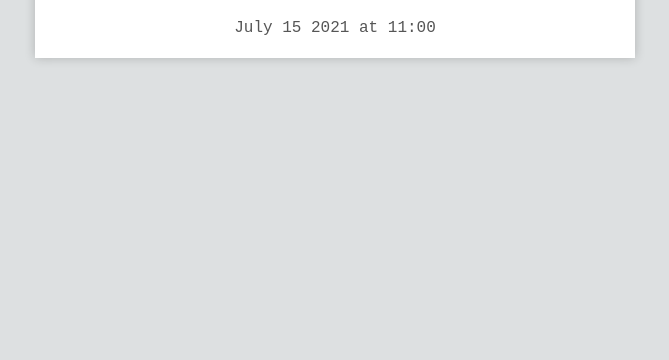
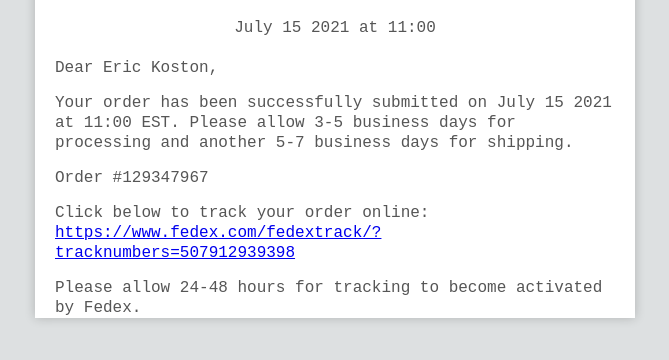
Before and after one commit to vannakjkum/Supreme-Receipt, a plain HTML site: page index.html in a window 1280 px wide. Shown: the part 116-476 px from the top of the page, without its empty margins (305-974 px from the left). Drawn offline with Linux system fonts and the light colour scheme.

Commit message:
info text added

```diff
--- a/index.html
+++ b/index.html
@@ -72,16 +72,16 @@
 
                     <!-- START LOGO & DATE -->
                     <tr>
-                        <td style="padding: 20px 0;">
+                        <td style="padding: 0;">
                             <table width="100%" style="border-spacing: 0;" role="presentation">
 
                                 <tr>
-                                    <td style="background-color: #FFFFFF; text-align: center;">
+                                    <td style="background-color: #FFFFFF; text-align: center; padding-top: 20px;">
                                         <a href="https://www.supremenewyork.com/" target="_blank"><img src="https://vannakjkum.com/wp-content/uploads/2021/09/supreme-logo.jpg" alt="Supreme" title="Supreme" width="125" border="0"></a>
                                     </td>
                                 </tr>
                                 <tr>
-                                    <td style="text-align: center; padding-top: 20px;">
+                                    <td style="text-align: center; padding: 20px 0;">
                                         <p style="Margin: 0;">July 15 2021 at 11:00</p>
                                     </td>
                                 </tr>
@@ -90,6 +90,41 @@
                         </td>
                     </tr>
                     <!-- END LOGO & DATE -->
+
+                    <!-- START SUMMARY TEXT -->
+                    <tr>
+                        <td style="padding: 0">
+                            <table width="100%" style="border-spacing: 0;" role="presentation">
+
+                                <tr>
+                                    <td style="padding: 0 20px;">
+                                        <p style="Margin: 0;">Dear Eric Koston,</p>
+                                    </td>
+                                </tr>
+                                <tr>
+                                    <td style="padding: 15px 20px 0 20px;">
+                                        <p style="Margin: 0;">Your order has been successfully submitted on July 15 2021 at 11:00 EST. Please allow 3-5 business days for processing and another 5-7 business days for shipping.</p>
+                                    </td>
+                                </tr>
+                                <tr>
+                                    <td style="padding: 15px 20px 0 20px;">
+                                        <p style="Margin: 0;">Order #129347967</p>
+                                    </td>
+                                </tr>
+                                <tr>
+                                    <td style="padding: 15px 20px 0 20px;">
+                                        <p style="Margin: 0;">Click below to track your order online:<br><a href="https://www.fedex.com/fedextrack/?tracknumbers=507912939398">https://www.fedex.com/fedextrack/?tracknumbers=507912939398</a></p>
+                                    </td>
+                                </tr>
+                                <tr>
+                                    <td style="padding: 15px 20px 0 20px;">
+                                        <p style="Margin: 0;">Please allow 24-48 hours for tracking to become activated by Fedex.</p>
+                                    </td>
+                                </tr>
+                            </table>
+                        </td>
+                    </tr>
+                    <!-- END SUMMARY TEXT -->
 
                 </table>
 
```
